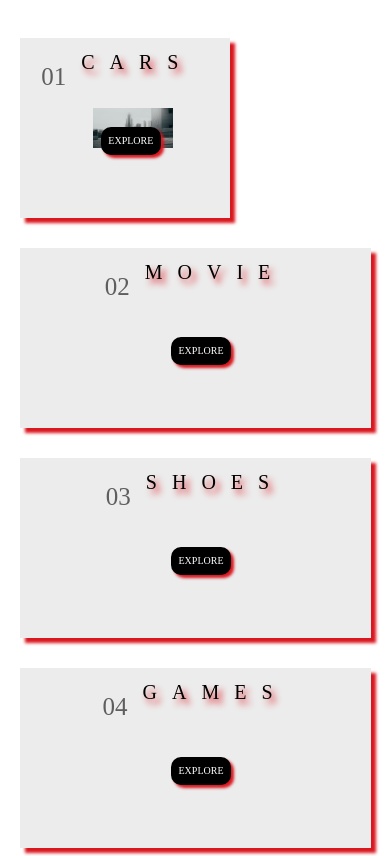
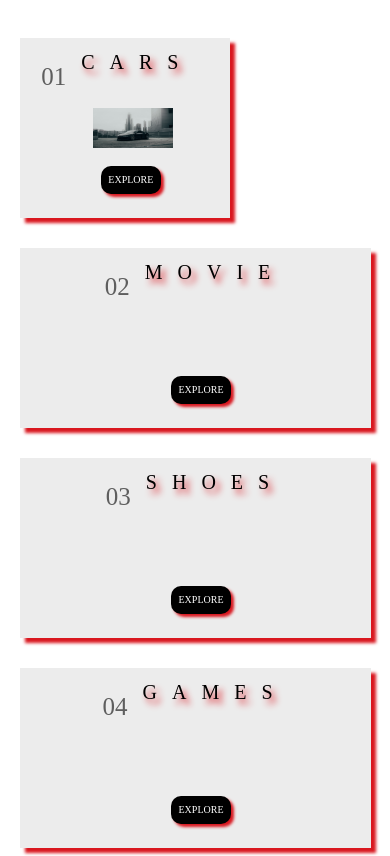
Before and after one commit to NathanDavids/PortfolioProject, a React (Vite) app: page / in a window 390 px wide. Shown: the part 8900-9756 px from the top of the page. Built offline with nearby package versions, Linux system fonts and the light colour scheme; a web font is replaced by a local one.

Commit message:
Updated Light Mode Mobile View (Projects)

```diff
--- a/src/components/projects/projects.css
+++ b/src/components/projects/projects.css
@@ -153,6 +153,12 @@ background-color: rgba(255, 255, 255, 0.04);
     font-size: 10px;
   }
   }
+  #projectsContainer.light{
+    max-width: 90%;
+    #linkBtn{
+      top: 550%;
+    }
+  }
 }
 
 /* Tablet View */
```
